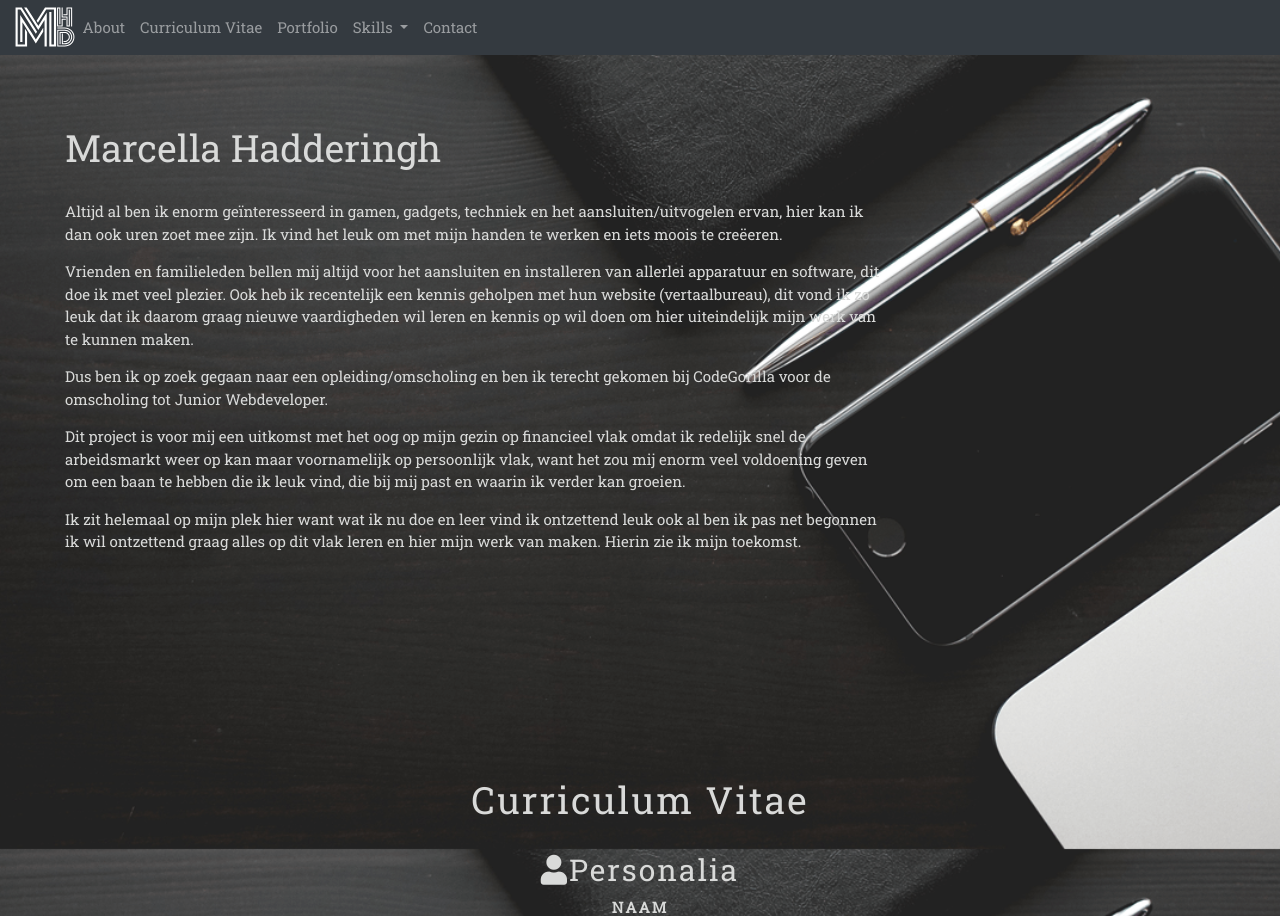
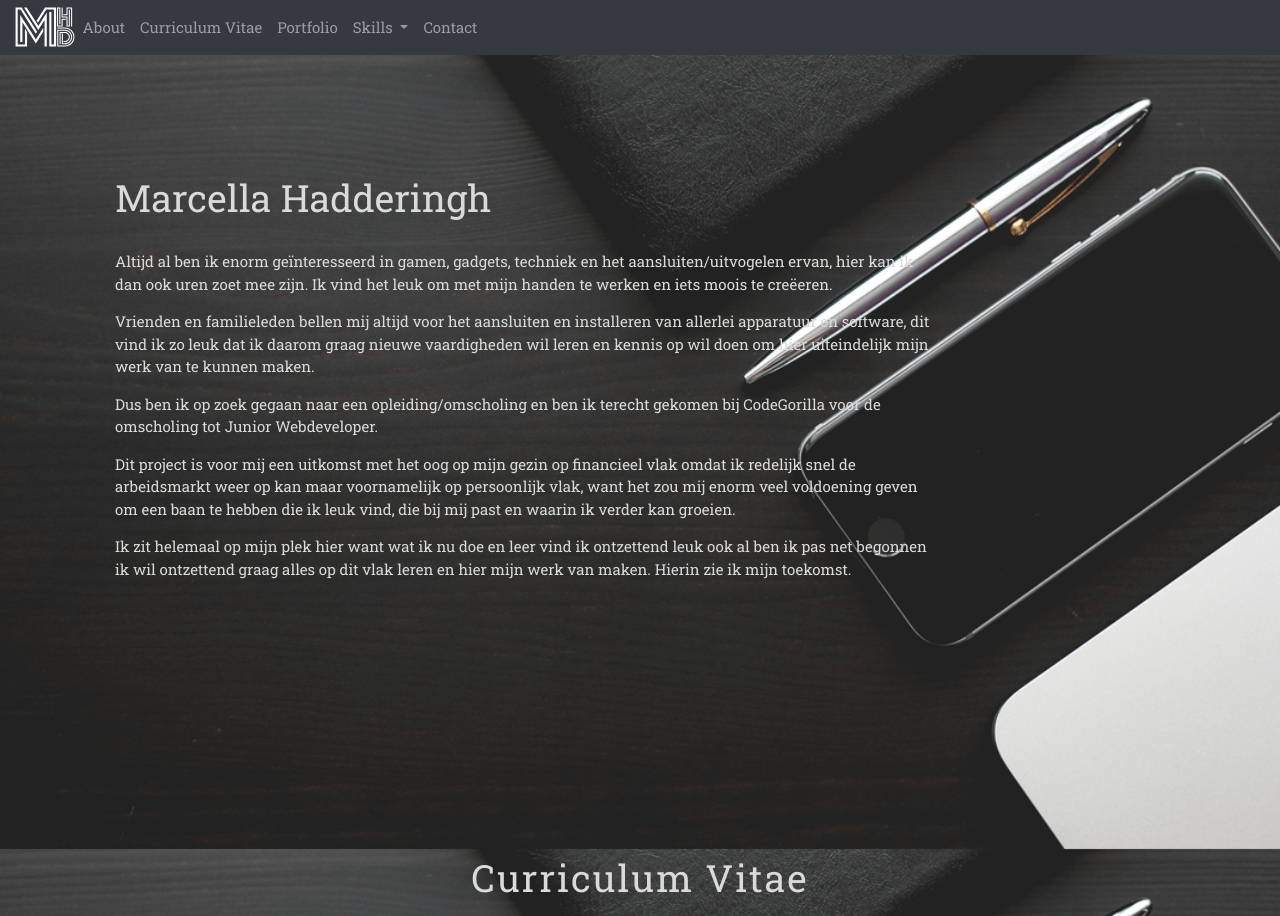
Before and after one commit to MarcellaHadderingh/Cv, a PHP site: page / in a window 1280 px wide; the page is wider, and only the part inside the window is pictured. Shown: the part 751-1667 px from the top of that part. Run offline with PHP 8.4, Linux system fonts and the light colour scheme; some libraries are stand-ins or nearby versions.

Commit message:
text changed about me
text changed

```diff
--- a/index.php
+++ b/index.php
@@ -77,17 +77,13 @@
             <div class="col-8" data-aos="flip-up" data-aos-duration="1500">
                 <h1>Marcella Hadderingh</h1>
                 <br>
-                <p>
-                    Altijd al ben ik enorm geïnteresseerd in gamen, gadgets, techniek en het aansluiten/uitvogelen ervan, hier kan ik dan ook uren zoet mee zijn. Ik vind het leuk om met mijn handen te werken en iets moois te creëeren.</p>
-
-                <p>Vrienden en familieleden bellen mij altijd voor het aansluiten en installeren van allerlei apparatuur en software, dit doe ik met veel plezier. Ook heb ik recentelijk een kennis geholpen met hun website (vertaalbureau), dit vond ik zo
-                    leuk dat ik daarom graag nieuwe vaardigheden wil leren en kennis op wil doen om hier uiteindelijk mijn werk van te kunnen maken.</p>
-
-                <p>Dus ben ik op zoek gegaan naar een opleiding/omscholing en ben ik terecht gekomen bij CodeGorilla voor de omscholing tot Junior Webdeveloper.</p>
-
-                <p>Dit project is voor mij een uitkomst met het oog op mijn gezin op financieel vlak omdat ik redelijk snel de arbeidsmarkt weer op kan maar voornamelijk op persoonlijk vlak, want het zou mij enorm veel voldoening geven om een baan te hebben
-                    die ik leuk vind, die bij mij past en waarin ik verder kan groeien.</p>
-
+                <p>Altijd al ben ik enorm geïnteresseerd in gamen, gadgets, techniek en het aansluiten/uitvogelen ervan, hier kan ik dan ook uren zoet mee zijn.
+                    Ik vind het leuk om met mijn handen te werken en iets moois te creëeren.</p>
+                    <p>Vrienden en familieleden bellen mij altijd voor het aansluiten en installeren van allerlei apparatuur en software, dit vind ik zo leuk dat ik daarom graag nieuwe vaardigheden wil leren en kennis op wil doen om hier uiteindelijk mijn werk van te kunnen maken.
+                    </p>
+                <p>Dus ben ik op zoek gegaan naar een opleiding/omscholing en ben ik terecht gekomen bij CodeGorilla voor de omscholing tot Junior Webdeveloper.
+                </p>
+                <p>Dit project is voor mij een uitkomst met het oog op mijn gezin op financieel vlak omdat ik redelijk snel de arbeidsmarkt weer op kan maar voornamelijk op persoonlijk vlak, want het zou mij enorm veel voldoening geven om een baan te hebben die ik leuk vind, die bij mij past en waarin ik verder kan groeien.</p>
                 <p>Ik zit helemaal op mijn plek hier want wat ik nu doe en leer vind ik ontzettend leuk ook al ben ik pas net begonnen ik wil ontzettend graag alles op dit vlak leren en hier mijn werk van maken. Hierin zie ik mijn toekomst.</p>
             </div>
         </div>
@@ -280,24 +276,24 @@
                         <h4><i class="fab fa-php"></i> PHP</h4>
                         <li>
                             <div class="progress">
-                                <div class="progress-bar progress-bar-striped progress-bar-animated" role="progressbar" aria-valuenow="40" aria-valuemin="0" aria-valuemax="100" style="width:14%">
-                                    14%
+                                <div class="progress-bar progress-bar-striped progress-bar-animated" role="progressbar" aria-valuenow="40" aria-valuemin="0" aria-valuemax="100" style="width:60%">
+                                    60%
                                 </div>
                             </div>
                         </li>
                         <h4>SQL</h4>
                         <li>
                             <div class="progress">
-                                <div class="progress-bar progress-bar-striped progress-bar-animated" role="progressbar" aria-valuenow="40" aria-valuemin="0" aria-valuemax="100" style="width:0%">
-                                    0%
+                                <div class="progress-bar progress-bar-striped progress-bar-animated" role="progressbar" aria-valuenow="40" aria-valuemin="0" aria-valuemax="100" style="width:30%">
+                                    30%
                                 </div>
                             </div>
                         </li>
                         <h4>MySql</h4>
                         <li>
                             <div class="progress">
-                                <div class="progress-bar progress-bar-striped progress-bar-animated" role="progressbar" aria-valuenow="40" aria-valuemin="0" aria-valuemax="100" style="width:0%">
-                                    0%
+                                <div class="progress-bar progress-bar-striped progress-bar-animated" role="progressbar" aria-valuenow="40" aria-valuemin="0" aria-valuemax="100" style="width:30%">
+                                    30%
                                 </div>
                             </div>
                             <h4>Laravel</h4>
@@ -317,6 +313,11 @@
                             </div>
                         </li>
                     </ul>
+                </div>
+                <div class="col-sm-4">
+
+            </div>
+        </div>
                 </div>
             </div>
         </div>
--- a/main.css
+++ b/main.css
@@ -37,6 +37,7 @@
 
             #section1 {
                 height: auto;
+                margin: 50px;
             }
 
             #section2 {
```
